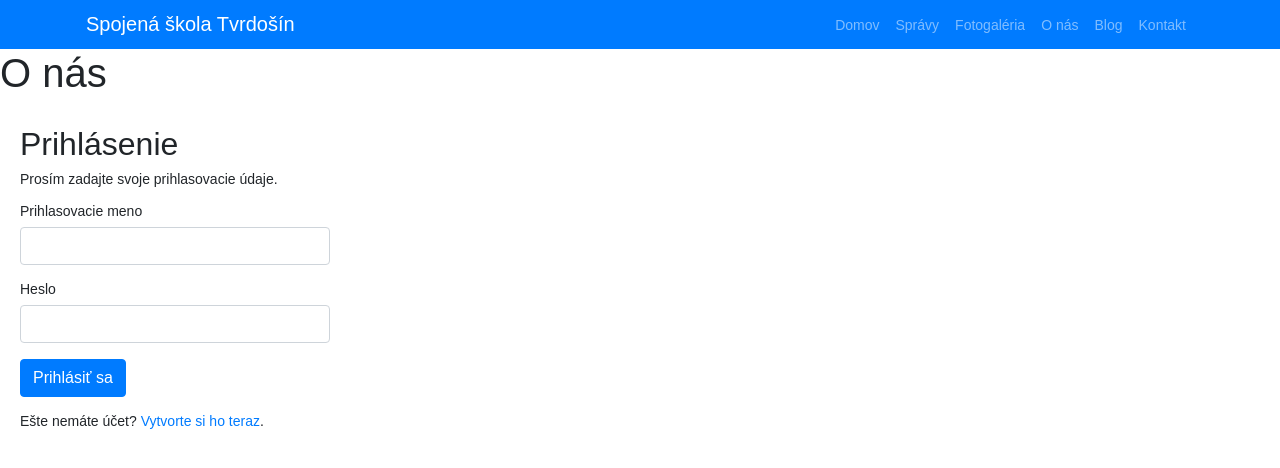
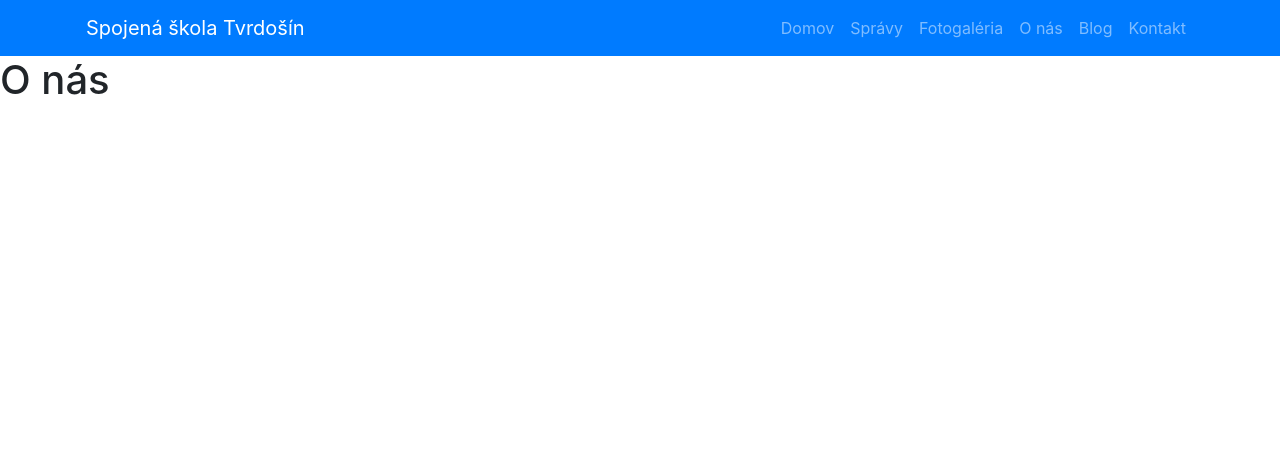
Before and after one commit to SimonTrnovec/TIR, a PHP site: page / in a window 1280 px wide. Shown: the top 468 px of the page. Run offline with PHP 8.4, Linux system fonts and the light colour scheme; some libraries are stand-ins or nearby versions.

Commit message:
commitXD

```diff
--- a/public/theme/onas/index.php
+++ b/public/theme/onas/index.php
@@ -6,135 +6,7 @@
 
 <section>
 	<h1> O nás</h1>
-	<?php
-session_start();
 
-// Check if the user is already logged in, if yes then redirect him to welcome page
-if(isset($_SESSION["loggedin"]) && $_SESSION["loggedin"] === true){
-
-    exit;
-}
-
-// Include config file
-//require_once "config.php";
-
-// Define variables and initialize with empty values
-$username = $password = "";
-$username_err = $password_err = $login_err = "";
-
-// Processing form data when form is submitted
-if($_SERVER["REQUEST_METHOD"] == "POST"){
-
-    // Check if username is empty
-  	/*if(empty(trim($_POST["username"]))){
-        $username_err = "Prosím zadaj meno.";
-    } else{
-        $username = trim($_POST["username"]);
-    }
-
-    // Check if password is empty
-    if(empty(trim($_POST["password"]))){
-        $password_err = "Prosím zadaj heslo.";
-    } else{
-        $password = trim($_POST["password"]);
-    }
-    */
-    // Validate credentials
-    if(empty($username_err) && empty($password_err)){
-        // Prepare a select statement
-        $sql = "SELECT id, username, password FROM users WHERE username = ?";
-
-        if($stmt = mysqli_prepare($link, $sql)){
-            // Bind variables to the prepared statement as parameters
-            mysqli_stmt_bind_param($stmt, "s", $param_username);
-
-            // Set parameters
-            $param_username = $username;
-
-            // Attempt to execute the prepared statement
-            if(mysqli_stmt_execute($stmt)){
-                // Store result
-                mysqli_stmt_store_result($stmt);
-
-                // Check if username exists, if yes then verify password
-                if(mysqli_stmt_num_rows($stmt) == 1){
-                    // Bind result variables
-                    mysqli_stmt_bind_result($stmt, $id, $username, $hashed_password);
-                    if(mysqli_stmt_fetch($stmt)){
-                        if(password_verify($password, $hashed_password)){
-                            // Password is correct, so start a new session
-                            session_start();
-
-                            // Store data in session variables
-                            $_SESSION["loggedin"] = true;
-                            $_SESSION["id"] = $id;
-                            $_SESSION["username"] = $username;
-
-                            // Redirect user to welcome page
-                            header("location: welcome.php");
-                        } else{
-                            // Password is not valid, display a generic error message
-                            $login_err = "Invalid username or password.";
-                        }
-                    }
-                } else{
-                    // Username doesn't exist, display a generic error message
-                    $login_err = "Invalid username or password.";
-                }
-            } else{
-                echo "Oops! Something went wrong. Please try again later.";
-            }
-
-            // Close statement
-            mysqli_stmt_close($stmt);
-        }
-    }
-
-    // Close connection
-    mysqli_close($link);
-}
-?>
-
-<!DOCTYPE html>
-<html lang="en">
-<head>
-    <meta charset="UTF-8">
-    <link rel="stylesheet" href="https://stackpath.bootstrapcdn.com/bootstrap/4.5.2/css/bootstrap.min.css">
-    <style>
-        body{ font: 14px sans-serif; }
-        .wrapper{ width: 350px; padding: 20px; }
-    </style>
-</head>
-<body>
-    <div class="wrapper">
-        <h2>Prihlásenie</h2>
-        <p>Prosím zadajte svoje prihlasovacie údaje.</p>
-
-        <?php
-        if(!empty($login_err)){
-            echo '<div class="alert alert-danger">' . $login_err . '</div>';
-        }
-        ?>
-
-        <form action="<?php echo htmlspecialchars($_SERVER["PHP_SELF"]); ?>" method="post">
-            <div class="form-group">
-                <label>Prihlasovacie meno</label>
-                <input type="text" name="username" class="form-control <?php echo (!empty($username_err)) ? 'is-invalid' : ''; ?>" value="<?php echo $username; ?>">
-                <span class="invalid-feedback"><?php echo $username_err; ?></span>
-            </div>
-            <div class="form-group">
-                <label>Heslo</label>
-                <input type="password" name="password" class="form-control <?php echo (!empty($password_err)) ? 'is-invalid' : ''; ?>">
-                <span class="invalid-feedback"><?php echo $password_err; ?></span>
-            </div>
-            <div class="form-group">
-                <input type="submit" class="btn btn-primary" value="Prihlásiť sa">
-            </div>
-            <p>Ešte nemáte účet? <a href="register.php">Vytvorte si ho teraz</a>.</p>
-        </form>
-    </div>
-
-</section>
 
 <?php
 	include'../../assets/paticka.php';
```
Also changed, not shown: admin/index.php (+3 -8 lines), admin/prihlasenie.php (+4 -3 lines).
